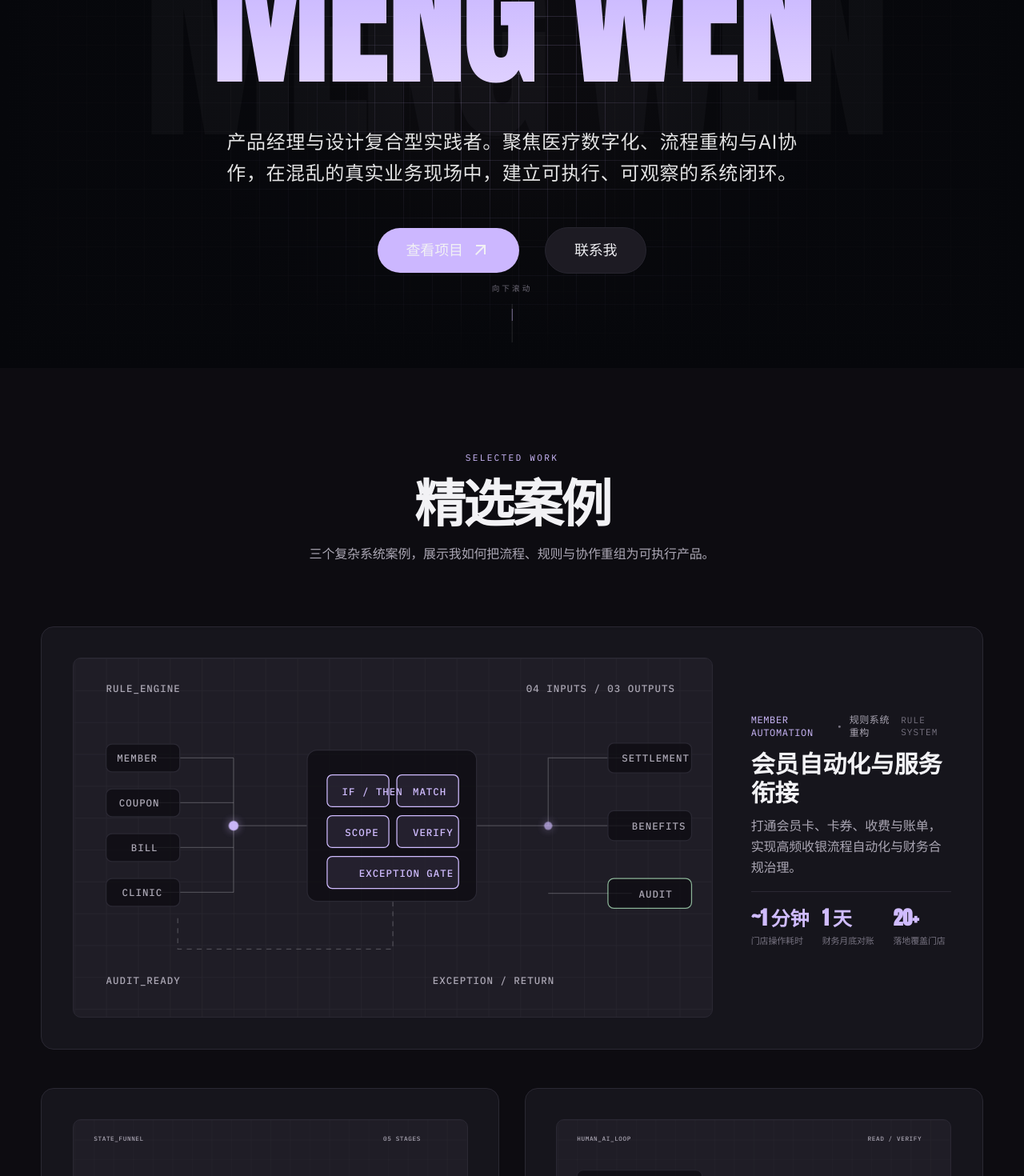
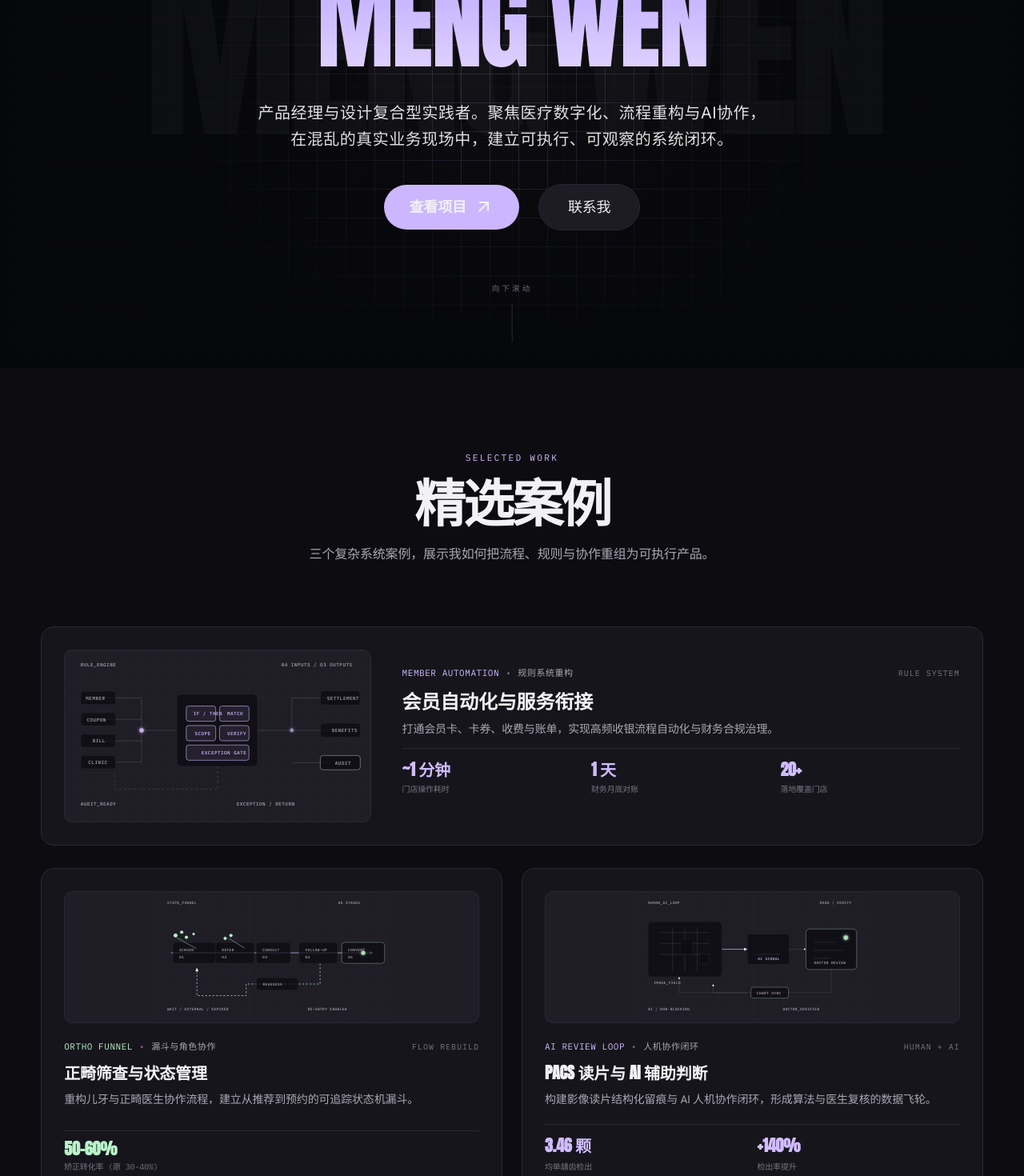
Before and after one commit to wmeng0219-source/Portfolio, a React (Vite) app: page /#/ in a window 1280 px wide. Shown: the part 340-1810 px from the top of the page at 80% size. Built offline with nearby package versions, Linux system fonts and the light colour scheme.

Commit message:
style: 精细化案例卡片尺寸与全站层级对齐优化

```diff
--- a/src/components/Contact/index.jsx
+++ b/src/components/Contact/index.jsx
@@ -36,10 +36,10 @@ const Contact = () => {
             </span>
           </div>
 
-          <h2 className="font-display text-5xl md:text-[100px] leading-[0.9] text-[var(--color-accent)] uppercase tracking-tight mb-8 font-bold">
+          <h2 className="font-display text-4xl md:text-6xl lg:text-7xl leading-[1.0] text-[var(--color-text-primary)] uppercase tracking-tight mb-6 font-extrabold">
             {t('contact.stage.title') || '欢迎联系我'}
           </h2>
-          <p className="text-[var(--color-text-secondary)] text-base md:text-lg max-w-2xl mx-auto leading-relaxed">
+          <p className="text-[var(--color-text-secondary)] text-sm md:text-base max-w-xl mx-auto leading-relaxed">
             {t('contact.stage.body') || '适合讨论流程复杂、协作困难、需要系统化落地的产品问题。'}
           </p>
 
--- a/src/components/Hero/index.jsx
+++ b/src/components/Hero/index.jsx
@@ -188,7 +188,7 @@ const Hero = () => {
       </div>
 
       {/* Hero Content - Matches Figma Node 272:178 */}
-      <div className="relative z-10 max-w-5xl flex flex-col items-center pt-20 space-y-10" ref={copyRef}>
+      <div className="relative z-10 max-w-5xl flex flex-col items-center pt-16 md:pt-20 space-y-6 md:space-y-8" ref={copyRef}>
         {/* Eyebrow kicker */}
         <p className="hero-eyebrow" data-hero-part="eyebrow">
           {t('hero.stage.kicker') || '数字化产品系统 / 2025'}
@@ -197,7 +197,7 @@ const Hero = () => {
         {/* Main H1 Title: Anton font, per-char mask reveal, gradient shimmer */}
         <div className="relative">
           <h1
-            className="font-display-hero text-7xl sm:text-9xl md:text-[160px] lg:text-[200px] leading-none uppercase tracking-[-0.03em] font-normal"
+            className="font-display-hero text-6xl sm:text-7xl md:text-8xl lg:text-[130px] leading-none uppercase tracking-[-0.03em] font-normal"
             aria-label={TITLE_TEXT}
             data-hero-anim="title"
           >
@@ -217,15 +217,15 @@ const Hero = () => {
           </h1>
         </div>
 
-        <p className="font-body text-lg md:text-2xl leading-relaxed text-white/90 max-w-3xl mx-auto font-light tracking-wide px-4" data-hero-part="summary" data-hero-anim="support">
+        <p className="font-body text-base md:text-xl leading-relaxed text-white/90 max-w-2xl mx-auto font-light tracking-wide px-4" data-hero-part="summary" data-hero-anim="support">
           {t('hero.body') || '产品经理与设计复合型实践者。聚焦医疗数字化、流程重构与AI协作，在混乱的真实业务现场中，建立可执行、可观察的系统闭环。'}
         </p>
 
         {/* CTA Buttons Container: Figma Node 272:194 */}
-        <div className="flex items-center justify-center gap-8 pt-2" data-hero-part="actions" data-hero-anim="support">
+        <div className="flex items-center justify-center gap-6 pt-2" data-hero-part="actions" data-hero-anim="support">
           {/* Button 1: 查看项目 */}
           <a
-            className="px-9 py-3.5 bg-[var(--color-accent)] text-[#352564] rounded-full font-medium text-lg hover:opacity-90 hover:shadow-[0_0_35px_rgba(200,182,255,0.4)] transition-all flex items-center gap-2.5 no-underline cursor-pointer"
+            className="px-8 py-3.5 bg-[var(--color-accent)] text-[#0B0F14] rounded-full font-semibold text-base md:text-lg hover:opacity-90 hover:shadow-[0_0_35px_rgba(200,182,255,0.4)] transition-all flex items-center gap-2.5 no-underline cursor-pointer"
             href="#portfolio"
             data-motion-hover="button"
             onClick={(event) => scrollToSection(event, 'portfolio')}
--- a/src/components/Navbar/index.jsx
+++ b/src/components/Navbar/index.jsx
@@ -155,7 +155,7 @@ const Navbar = () => {
   }, [hideNavLinks]);
 
   return (
-    <header ref={headerRef} className="fixed top-0 left-0 w-full z-50 px-margin-mobile md:px-margin-desktop py-8 pointer-events-none">
+    <header ref={headerRef} className="fixed top-0 left-0 w-full z-50 px-margin-mobile md:px-margin-desktop py-4 md:py-5 pointer-events-none">
       {/* Scroll progress */}
       <div className="nav-progress" aria-hidden="true">
         <div className="nav-progress-bar" ref={progressBarRef} />
@@ -189,7 +189,7 @@ const Navbar = () => {
           id="primary-navigation"
           className={`nav-glass pointer-events-auto bg-[var(--color-glass)] backdrop-blur-[16px] border border-[var(--color-border)] rounded-full px-8 py-2.5 flex items-center gap-8 ${
             isMobileViewport
-              ? `fixed top-24 right-6 flex-col items-start p-6 bg-[var(--color-bg-secondary)]/95 rounded-[16px] ${
+              ? `fixed top-16 right-4 sm:right-6 flex-col items-start p-6 bg-[var(--color-bg-secondary)]/95 rounded-[16px] shadow-2xl ${
                   menuOpen ? 'flex' : 'hidden'
                 }`
               : 'flex'
--- a/src/components/Portfolio/index.jsx
+++ b/src/components/Portfolio/index.jsx
@@ -85,35 +85,35 @@ const Portfolio = () => {
             <div className="portfolio-showcase-visual portfolio-showcase-visual--lead">
               <ProjectBlueprintCover kind="member" />
             </div>
-            <div className="flex-1 flex flex-col justify-between space-y-4 w-full">
-              <div className="space-y-3">
-                <div className="flex items-center gap-2 font-mono text-xs text-[var(--color-accent)] tracking-wider">
+            <div className="flex-1 flex flex-col justify-between space-y-3 w-full">
+              <div className="space-y-2">
+                <div className="flex items-center gap-2 font-mono text-[11px] text-[var(--color-accent)] tracking-wider">
                   <span>MEMBER AUTOMATION</span>
                   <span className="text-[var(--color-text-muted)]">•</span>
                   <span className="text-[var(--color-text-secondary)]">{t('portfolio.stage.item.1.short') || '规则系统重构'}</span>
-                  <span className="font-mono text-[11px] text-[var(--color-text-muted)] uppercase tracking-widest ml-auto hidden sm:inline-block">
+                  <span className="font-mono text-[10px] text-[var(--color-text-muted)] uppercase tracking-widest ml-auto hidden sm:inline-block">
                     RULE SYSTEM
                   </span>
                 </div>
-                <h3 className="font-display text-2xl md:text-3xl text-[var(--color-text-primary)] font-semibold group-hover:text-[var(--color-accent)] transition-colors">
+                <h3 className="font-display text-xl md:text-2xl text-[var(--color-text-primary)] font-semibold group-hover:text-[var(--color-accent)] transition-colors">
                   {t('portfolio.item.1.title') || '会员自动化与服务衔接'}
                 </h3>
-                <p className="text-[var(--color-text-secondary)] text-sm md:text-base leading-relaxed">
+                <p className="text-[var(--color-text-secondary)] text-xs md:text-sm leading-relaxed">
                   {t('portfolio.item.1.cardDesc') || '打通会员卡、卡券、收费与账单，实现高频收银流程自动化与财务合规治理。'}
                 </p>
               </div>
-              <div className="grid grid-cols-3 gap-4 border-t border-[var(--color-border)] pt-4">
+              <div className="grid grid-cols-3 gap-3 border-t border-[var(--color-border)] pt-3">
                 <div className="flex flex-col">
-                  <span className="font-display text-xl md:text-2xl font-bold text-[var(--color-accent)]" data-countup>{t('portfolio.item.1.metric.1.val') || '~1 分钟'}</span>
-                  <span className="font-mono text-[11px] text-[var(--color-text-muted)] mt-1">{t('portfolio.item.1.metric.1.lbl') || '门店操作耗时'}</span>
+                  <span className="font-display text-lg md:text-xl font-bold text-[var(--color-accent)]" data-countup>{t('portfolio.item.1.metric.1.val') || '~1 分钟'}</span>
+                  <span className="font-mono text-[10px] text-[var(--color-text-muted)] mt-0.5">{t('portfolio.item.1.metric.1.lbl') || '门店操作耗时'}</span>
                 </div>
                 <div className="flex flex-col">
-                  <span className="font-display text-xl md:text-2xl font-bold text-[var(--color-accent)]" data-countup>{t('portfolio.item.1.metric.2.val') || '1 天'}</span>
-                  <span className="font-mono text-[11px] text-[var(--color-text-muted)] mt-1">{t('portfolio.item.1.metric.2.lbl') || '财务月底对账'}</span>
+                  <span className="font-display text-lg md:text-xl font-bold text-[var(--color-accent)]" data-countup>{t('portfolio.item.1.metric.2.val') || '1 天'}</span>
+                  <span className="font-mono text-[10px] text-[var(--color-text-muted)] mt-0.5">{t('portfolio.item.1.metric.2.lbl') || '财务月底对账'}</span>
                 </div>
                 <div className="flex flex-col">
-                  <span className="font-display text-xl md:text-2xl font-bold text-[var(--color-accent)]" data-countup>{t('portfolio.item.1.metric.3.val') || '20+'}</span>
-                  <span className="font-mono text-[11px] text-[var(--color-text-muted)] mt-1">{t('portfolio.item.1.metric.3.lbl') || '落地覆盖门店'}</span>
+                  <span className="font-display text-lg md:text-xl font-bold text-[var(--color-accent)]" data-countup>{t('portfolio.item.1.metric.3.val') || '20+'}</span>
+                  <span className="font-mono text-[10px] text-[var(--color-text-muted)] mt-0.5">{t('portfolio.item.1.metric.3.lbl') || '落地覆盖门店'}</span>
                 </div>
               </div>
               <span className="sr-only">VIEW CASE ↗</span>
@@ -121,7 +121,7 @@ const Portfolio = () => {
           </Link>
 
           {/* Secondary Bento Grid Slide Pair (2-column layout on desktop) */}
-          <div className="grid grid-cols-1 md:grid-cols-2 gap-8">
+          <div className="grid grid-cols-1 md:grid-cols-2 gap-6">
             {/* Project 02: Orthodontics Funnel with Custom SVG Architectural Node Visual */}
             <Link
               to="/project/orthodontics"
@@ -131,27 +131,27 @@ const Portfolio = () => {
             >
               <ProjectBlueprintCover kind="orthodontics" />
 
-              <div className="space-y-3">
-                <div className="flex items-center gap-2 font-mono text-xs text-[var(--color-system-green)] tracking-wider">
+              <div className="space-y-2">
+                <div className="flex items-center gap-2 font-mono text-[11px] text-[var(--color-system-green)] tracking-wider">
                   <span>ORTHO FUNNEL</span>
                   <span className="text-[var(--color-text-muted)]">•</span>
                   <span className="text-[var(--color-text-secondary)]">{t('portfolio.stage.item.2.short') || '漏斗与角色协作'}</span>
-                  <span className="font-mono text-[11px] text-[var(--color-text-muted)] uppercase tracking-widest ml-auto hidden sm:inline-block">
+                  <span className="font-mono text-[10px] text-[var(--color-text-muted)] uppercase tracking-widest ml-auto hidden sm:inline-block">
                     FLOW REBUILD
                   </span>
                 </div>
-                <h3 className="font-display text-xl md:text-2xl text-[var(--color-text-primary)] font-semibold group-hover:text-[var(--color-system-green)] transition-colors">
+                <h3 className="font-display text-lg md:text-xl text-[var(--color-text-primary)] font-semibold group-hover:text-[var(--color-system-green)] transition-colors">
                   {t('portfolio.item.2.title') || '正畸筛查与状态管理'}
                 </h3>
-                <p className="text-[var(--color-text-secondary)] text-sm leading-relaxed">
+                <p className="text-[var(--color-text-secondary)] text-xs md:text-sm leading-relaxed">
                   {t('portfolio.item.2.cardDesc') || '重构儿牙与正畸医生协作流程，建立从推荐到预约的可追踪状态机漏斗。'}
                 </p>
               </div>
 
-              <div className="border-t border-[var(--color-border)] pt-4">
+              <div className="border-t border-[var(--color-border)] pt-3 mt-auto">
                 <div className="flex flex-col">
-                  <span className="font-display text-2xl font-bold text-[var(--color-system-green)] leading-none" data-countup>{t('portfolio.item.2.metric.val') || '50-60%'}</span>
-                  <span className="font-mono text-[11px] text-[var(--color-text-muted)] mt-1.5">{t('portfolio.item.2.metric.lbl') || '矫正转化率 (原 30-40%)'}</span>
+                  <span className="font-display text-lg md:text-xl font-bold text-[var(--color-system-green)] leading-none" data-countup>{t('portfolio.item.2.metric.val') || '50-60%'}</span>
+                  <span className="font-mono text-[10px] text-[var(--color-text-muted)] mt-1">{t('portfolio.item.2.metric.lbl') || '矫正转化率 (原 30-40%)'}</span>
                 </div>
               </div>
               <span className="sr-only">VIEW CASE ↗</span>
@@ -166,31 +166,31 @@ const Portfolio = () => {
             >
               <ProjectBlueprintCover kind="pacs" />
 
-              <div className="space-y-3">
-                <div className="flex items-center gap-2 font-mono text-xs text-[var(--color-accent)] tracking-wider">
+              <div className="space-y-2">
+                <div className="flex items-center gap-2 font-mono text-[11px] text-[var(--color-accent)] tracking-wider">
                   <span>AI REVIEW LOOP</span>
                   <span className="text-[var(--color-text-muted)]">•</span>
                   <span className="text-[var(--color-text-secondary)]">{t('portfolio.stage.item.3.short') || '人机协作闭环'}</span>
-                  <span className="font-mono text-[11px] text-[var(--color-text-muted)] uppercase tracking-widest ml-auto hidden sm:inline-block">
+                  <span className="font-mono text-[10px] text-[var(--color-text-muted)] uppercase tracking-widest ml-auto hidden sm:inline-block">
                     HUMAN + AI
                   </span>
                 </div>
-                <h3 className="font-display text-xl md:text-2xl text-[var(--color-text-primary)] font-semibold group-hover:text-[var(--color-accent)] transition-colors">
+                <h3 className="font-display text-lg md:text-xl text-[var(--color-text-primary)] font-semibold group-hover:text-[var(--color-accent)] transition-colors">
                   {t('portfolio.item.3.title') || 'PACS 读片与 AI 辅助判断'}
                 </h3>
-                <p className="text-[var(--color-text-secondary)] text-sm leading-relaxed">
+                <p className="text-[var(--color-text-secondary)] text-xs md:text-sm leading-relaxed">
                   {t('portfolio.item.3.cardDesc') || '构建影像读片结构化留痕与 AI 人机协作闭环，形成算法与医生复核的数据飞轮。'}
                 </p>
               </div>
 
-              <div className="grid grid-cols-2 gap-4 border-t border-[var(--color-border)] pt-4">
+              <div className="grid grid-cols-2 gap-3 border-t border-[var(--color-border)] pt-3 mt-auto">
                 <div className="flex flex-col">
-                  <span className="font-display text-2xl font-bold text-[var(--color-accent)]" data-countup>{t('portfolio.item.3.metric.1.val') || '3.46 颗'}</span>
-                  <span className="font-mono text-[11px] text-[var(--color-text-muted)] mt-1">{t('portfolio.item.3.metric.1.lbl') || '均单龋齿检出'}</span>
+                  <span className="font-display text-lg md:text-xl font-bold text-[var(--color-accent)]" data-countup>{t('portfolio.item.3.metric.1.val') || '3.46 颗'}</span>
+                  <span className="font-mono text-[10px] text-[var(--color-text-muted)] mt-1">{t('portfolio.item.3.metric.1.lbl') || '均单龋齿检出'}</span>
                 </div>
                 <div className="flex flex-col">
-                  <span className="font-display text-2xl font-bold text-[var(--color-accent)]" data-countup>{t('portfolio.item.3.metric.2.val') || '+140%'}</span>
-                  <span className="font-mono text-[11px] text-[var(--color-text-muted)] mt-1">{t('portfolio.item.3.metric.2.lbl') || '检出率提升'}</span>
+                  <span className="font-display text-lg md:text-xl font-bold text-[var(--color-accent)]" data-countup>{t('portfolio.item.3.metric.2.val') || '+140%'}</span>
+                  <span className="font-mono text-[10px] text-[var(--color-text-muted)] mt-1">{t('portfolio.item.3.metric.2.lbl') || '检出率提升'}</span>
                 </div>
               </div>
               <span className="sr-only">VIEW CASE ↗</span>
--- a/src/styles/global.css
+++ b/src/styles/global.css
@@ -213,7 +213,7 @@ main {
 
 .portfolio-showcase-card {
   width: 100%;
-  padding: clamp(1.5rem, 3vw, 2.5rem);
+  padding: clamp(1.25rem, 2.2vw, 1.75rem);
   border: 1px solid var(--color-border);
   border-radius: var(--radius-card);
   background: var(--color-bg-secondary);
@@ -225,14 +225,15 @@ main {
 .portfolio-showcase-card--lead {
   display: flex;
   align-items: center;
-  gap: clamp(2rem, 4vw, 3rem);
+  gap: clamp(1.5rem, 3vw, 2.5rem);
 }
 
 .portfolio-showcase-card--support {
   display: flex;
   flex-direction: column;
   justify-content: space-between;
-  gap: 1.5rem;
+  gap: 1.25rem;
+  height: 100%;
 }
 
 .portfolio-showcase-card:hover {
@@ -247,16 +248,21 @@ main {
 }
 
 .portfolio-showcase-visual {
-  width: min(100%, 38rem);
-  flex: 1 1 50%;
+  width: min(100%, 24rem);
+  flex: 0 0 auto;
 }
 
 .project-blueprint-cover {
   aspect-ratio: 16 / 9;
   overflow: hidden;
   border: 1px solid var(--color-border);
-  border-radius: var(--radius-control);
+  border-radius: 10px;
   background: var(--color-bg-elevated);
+}
+
+.portfolio-showcase-card--support .project-blueprint-cover {
+  max-height: 165px;
+  aspect-ratio: 16 / 8;
 }
 
 .project-blueprint-cover__canvas {
@@ -430,7 +436,7 @@ main {
 .portfolio-stage-grid {
   display: flex;
   flex-direction: column;
-  gap: 3rem;
+  gap: 1.75rem;
 }
 
 .portfolio-entry {
@@ -731,7 +737,7 @@ main {
   position: relative;
   display: flex;
   justify-content: center;
-  padding-top: 2.45rem;
+  padding-top: 2.05rem;
 }
 
 .growth-path-node {
@@ -746,7 +752,7 @@ main {
 
 .growth-path-line {
   position: absolute;
-  top: calc(2.45rem + 10px);
+  top: calc(2.05rem + 10px);
   bottom: -1px;
   left: 50%;
   width: 1px;
```
